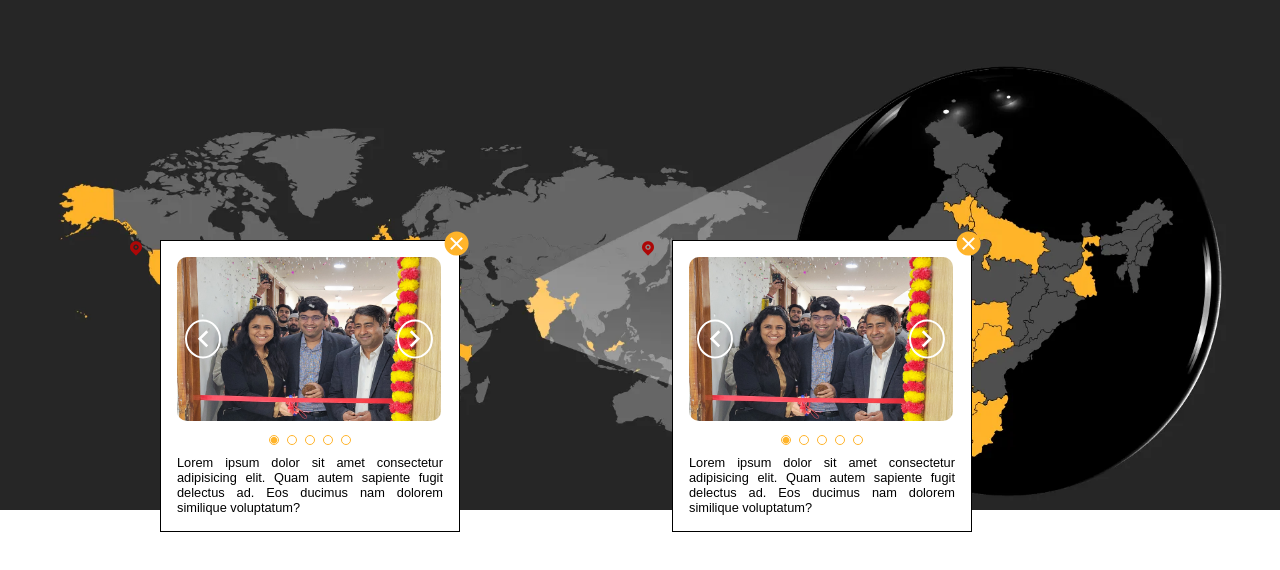
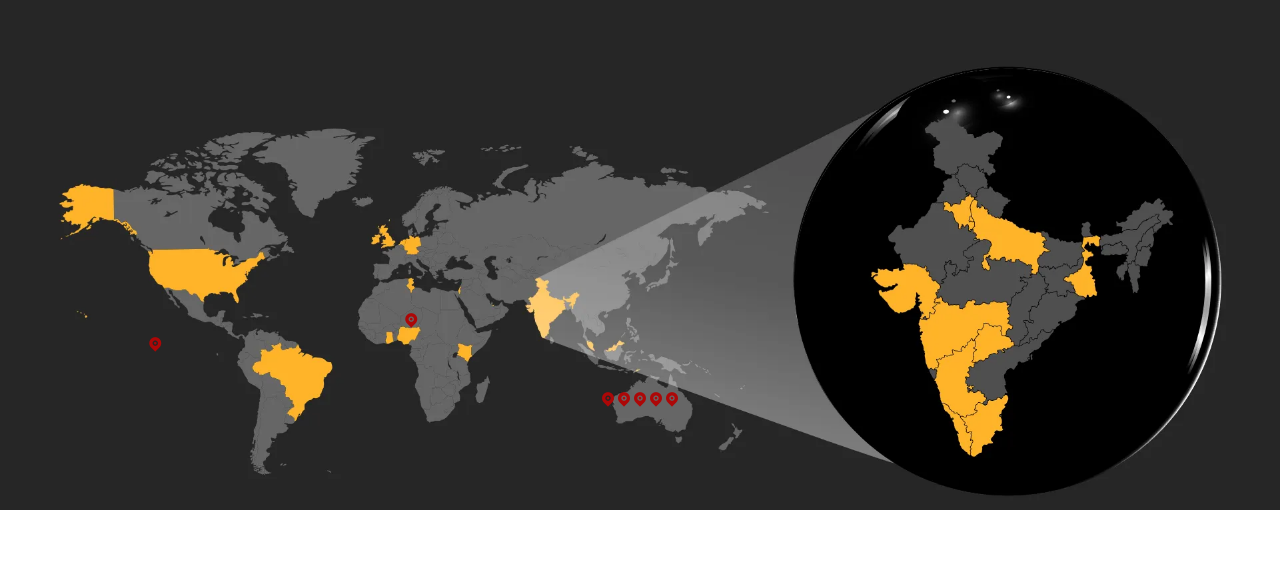
Before and after one commit to AmanSharma1728/company-map, an Angular app: page / in a window 1280 px wide. Shown: the top 570 px of the page. Built offline with nearby package versions, Linux system fonts and the light colour scheme.

Commit message:
add location component

```diff
--- a/src/app/app.html
+++ b/src/app/app.html
@@ -1,18 +1,77 @@
 <div class="bg-image">
   <div class="location-carousel lc-1">
     <div class="location">
-      <app-location (displayCarousel)="onDisplayCarousel($event)"></app-location>
+      <app-location [id]="1" [showCarousel]="showCarousel"></app-location>
     </div>
-    <div #carousel class="carousel">
-      <app-carousel (closeCarousel)="onDisplayCarousel($event)" />
-    </div>
+    @if (showCarousel() === 1) {
+      <div class="carousel">
+        <app-carousel [showCarousel]="showCarousel" />
+      </div>
+    }
   </div>
   <div class="location-carousel lc-2">
     <div class="location">
-      <app-location (displayCarousel)="onDisplayCarousel($event)"></app-location>
+      <app-location [id]="2" [showCarousel]="showCarousel"></app-location>
     </div>
-    <div #carousel class="carousel">
-      <app-carousel (closeCarousel)="onDisplayCarousel($event)" />
+    @if (showCarousel() === 2) {
+      <div class="carousel">
+        <app-carousel [showCarousel]="showCarousel" />
+      </div>
+    }
+  </div>
+
+  <div class="location-carousel lc-3">
+    <div class="location">
+      <app-location [id]="3" [showCarousel]="showCarousel"></app-location>
     </div>
+    @if (showCarousel() === 3) {
+      <div class="carousel">
+        <app-carousel [showCarousel]="showCarousel" />
+      </div>
+    }
+  </div>
+
+  <div class="location-carousel lc-4">
+    <div class="location">
+      <app-location [id]="4" [showCarousel]="showCarousel"></app-location>
+    </div>
+    @if (showCarousel() === 4) {
+      <div class="carousel">
+        <app-carousel [showCarousel]="showCarousel" />
+      </div>
+    }
+  </div>
+
+  <div class="location-carousel lc-5">
+    <div class="location">
+      <app-location [id]="5" [showCarousel]="showCarousel"></app-location>
+    </div>
+    @if (showCarousel() === 5) {
+      <div class="carousel">
+        <app-carousel [showCarousel]="showCarousel" />
+      </div>
+    }
+  </div>
+
+  <div class="location-carousel lc-6">
+    <div class="location">
+      <app-location [id]="6" [showCarousel]="showCarousel"></app-location>
+    </div>
+    @if (showCarousel() === 6) {
+      <div class="carousel">
+        <app-carousel [showCarousel]="showCarousel" />
+      </div>
+    }
+  </div>
+
+  <div class="location-carousel lc-7">
+    <div class="location">
+      <app-location [id]="7" [showCarousel]="showCarousel"></app-location>
+    </div>
+    @if (showCarousel() === 7) {
+      <div class="carousel">
+        <app-carousel [showCarousel]="showCarousel" />
+      </div>
+    }
   </div>
 </div>
--- a/src/app/app.scss
+++ b/src/app/app.scss
@@ -12,6 +12,8 @@
 
   .location-carousel {
     display: flex;
+    align-items: stretch;
+
     gap: 1rem;
     .location {
       cursor: pointer;
@@ -23,13 +25,13 @@
 
   .lc-1 {
     position: absolute;
-    top: 30%;
-    left: 10%;
+    top: 42%;
+    left: 11.5%;
   }
 
   .lc-2 {
     position: absolute;
-    top: 30%;
-    left: 50%;
+    top: 39%;
+    left: 31.5%;
   }
 }
--- a/src/app/app.ts
+++ b/src/app/app.ts
@@ -1,4 +1,4 @@
-import { Component, ElementRef, signal, ViewChild } from '@angular/core';
+import { Component, effect, ElementRef, Signal, signal, ViewChild } from '@angular/core';
 import { RouterOutlet } from '@angular/router';
 import { Carousel } from './components/carousel/carousel';
 import { Location } from './components/location/location';
@@ -6,19 +6,10 @@ import { Location } from './components/location/location';
 @Component({
   selector: 'app-root',
   imports: [RouterOutlet, Carousel, Location],
+
   templateUrl: './app.html',
   styleUrl: './app.scss',
 })
 export class App {
-  @ViewChild('carousel') carousel!: ElementRef<HTMLDivElement>;
-
-  onDisplayCarousel(showCarousel: boolean) {
-    console.log(showCarousel);
-    this.carousel.nativeElement.style.display = `${showCarousel ? 'block' : 'none'}`;
-  }
-
-  onClose(showCarousel: boolean) {
-    console.log(showCarousel);
-    this.carousel.nativeElement.style.display = 'none';
-  }
+  showCarousel = signal<number | null>(null);
 }
--- a/src/app/components/carousel/carousel.html
+++ b/src/app/components/carousel/carousel.html
@@ -18,8 +18,25 @@
   </div>
 
   <div class="text-part">
-    Lorem ipsum dolor sit amet consectetur adipisicing elit. Quam autem sapiente fugit delectus ad.
-    Eos ducimus nam dolorem similique voluptatum?
+    <div class="row">
+      <div class="rh">Location</div>
+      <div class="rd">Meerut</div>
+    </div>
+    <div class="row">
+      <div class="rh">Type</div>
+      <div class="rd">Satellite Office (North India)</div>
+    </div>
+    <div class="row">
+      <div class="rh">Capacity</div>
+      <div class="rd">25-30 Sarthis</div>
+    </div>
+    <div class="row" id="highlights">
+      <div class="rh">Highlights</div>
+      <div class="rd">
+        Located right on the National Highway, this office has sprawling, lush green field for
+        Sarthis to work hard and play hard.
+      </div>
+    </div>
   </div>
 
   <div #close_btn class="close-btn" (click)="onClose()"><i class="ri-close-line"></i></div>
--- a/src/app/components/carousel/carousel.scss
+++ b/src/app/components/carousel/carousel.scss
@@ -2,8 +2,9 @@
   position: absolute;
   width: 300px;
   background-color: white;
-  padding: 0.5rem;
-  border: 1px solid black;
+
+  border-radius: 10px;
+
   .img-part {
     position: relative;
     display: flex;
@@ -11,21 +12,20 @@
     gap: 0.5rem;
     border-radius: 10px;
     padding: 0.5rem;
-    width: 280px;
-    height: 180px;
+    width: 100%;
+    height: 200px;
     overflow: hidden;
 
     img {
       width: 100%;
       border-radius: 10px;
-      transition: transform 0.5s ease;
     }
 
     .prev {
       position: absolute;
       top: 50%;
       left: 1rem;
-      transform: translateY(-50%);
+
       background: transparent;
       color: white;
       border: none;
@@ -77,9 +77,31 @@
 
   .text-part {
     font-family: sans-serif;
-    text-align: justify;
     padding: 0.5rem;
     font-size: 0.8rem;
+    display: flex;
+    flex-direction: column;
+
+    .row {
+      font-weight: 500;
+      display: flex;
+      justify-content: start;
+      gap: 1rem;
+      padding-bottom: 0.25rem;
+      border-bottom: 1px solid grey;
+      margin-bottom: 0.25rem;
+      .rh {
+        color: black;
+        flex: 0 0 4rem;
+      }
+      .rd {
+        color: grey;
+        flex: 1 1 auto;
+      }
+    }
+    #highlights {
+      border: none;
+    }
   }
 
   .close-btn {
--- a/src/app/components/carousel/carousel.ts
+++ b/src/app/components/carousel/carousel.ts
@@ -3,12 +3,12 @@ import {
   Component,
   ElementRef,
   Input,
-  input,
   output,
   QueryList,
+  signal,
   ViewChild,
-  viewChildren,
   ViewChildren,
+  WritableSignal,
 } from '@angular/core';
 
 @Component({
@@ -26,13 +26,11 @@ export class Carousel implements AfterViewInit {
   @ViewChild('close_btn') close_btn!: ElementRef<HTMLDivElement>;
   @ViewChild('carousel') carousel!: ElementRef<HTMLDivElement>;
 
-  @Input() showCarousel!: boolean;
+  @Input() showCarousel!: WritableSignal<number | null>;
   index = 0;
-  closeCarousel = output<boolean>();
 
   onClose() {
-    this.showCarousel = false;
-    this.closeCarousel.emit(this.showCarousel);
+    this.showCarousel.set(null);
   }
 
   ngAfterViewInit() {
--- a/src/app/components/location/location.html
+++ b/src/app/components/location/location.html
@@ -1,3 +1,3 @@
-<div #location_component (click)="toggleCarousel()" class="location-component">
+<div (mouseenter)="open()" class="location-component">
   <i class="ri-map-pin-fill"></i>
 </div>
--- a/src/app/components/location/location.ts
+++ b/src/app/components/location/location.ts
@@ -1,4 +1,4 @@
-import { Component, output } from '@angular/core';
+import { Component, Input, output, WritableSignal } from '@angular/core';
 
 @Component({
   selector: 'app-location',
@@ -7,11 +7,10 @@ import { Component, output } from '@angular/core';
   styleUrl: './location.scss',
 })
 export class Location {
-  showCarousel = false;
-  displayCarousel = output<boolean>();
+  @Input() showCarousel!: WritableSignal<number | null>;
+  @Input() id!: number;
 
-  toggleCarousel() {
-    this.showCarousel = !this.showCarousel;
-    this.displayCarousel.emit(this.showCarousel);
+  open() {
+    this.showCarousel.set(this.id);
   }
 }
```
